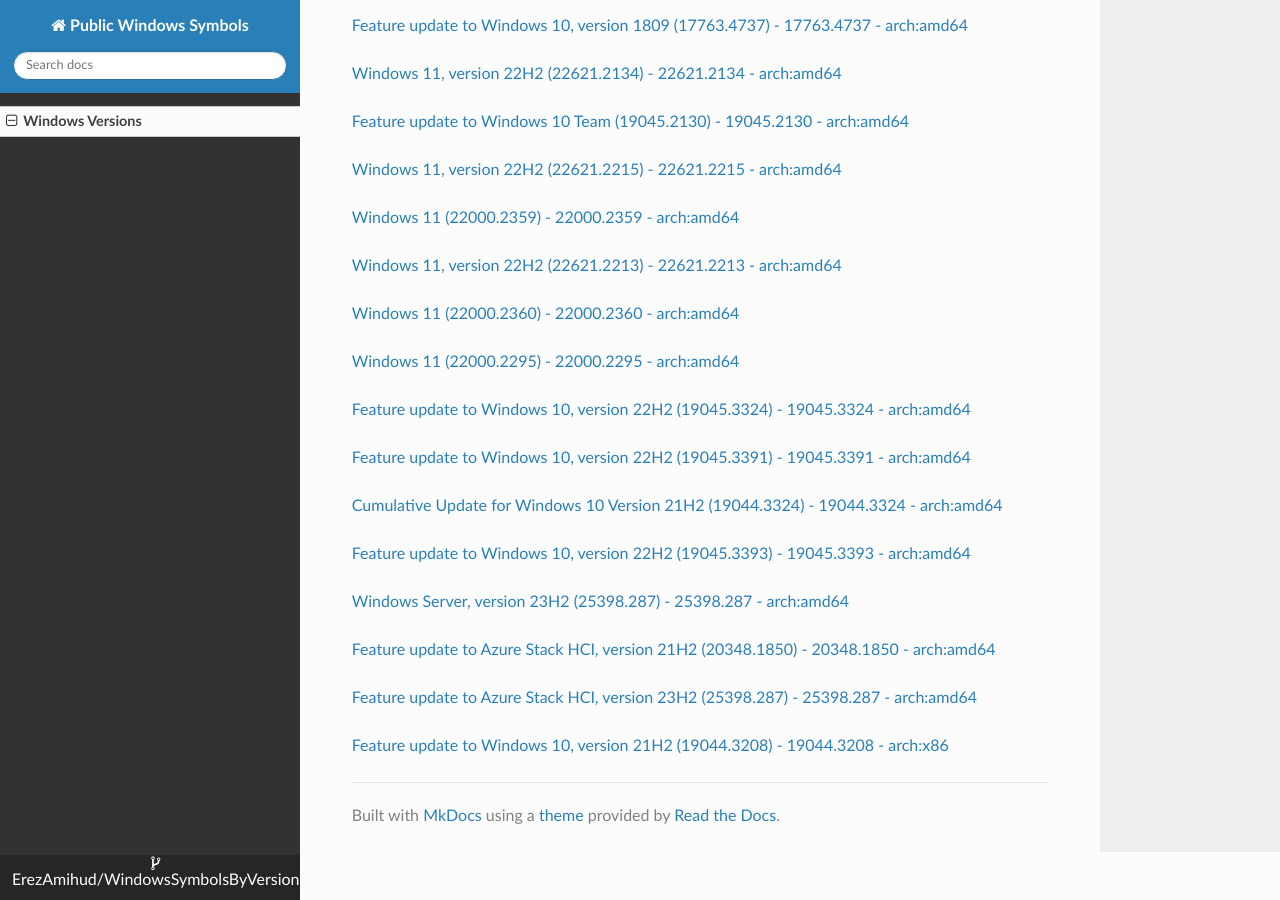
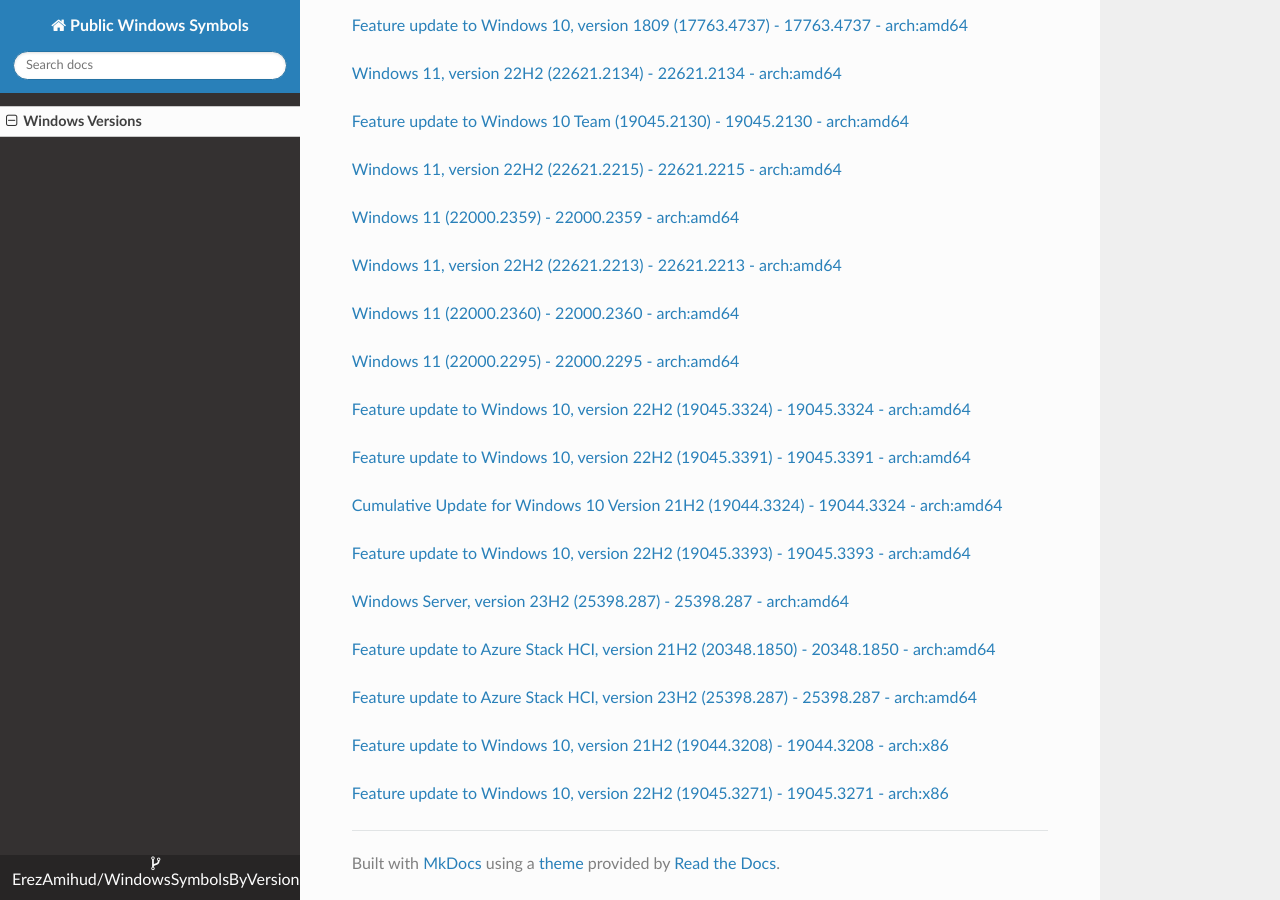
Before and after one commit to ErezAmihud/WindowsSymbolsByVersion, an MkDocs documentation site: the page built from docs/index.md, in a window 1280 px wide and 900 px high, scrolled down 26669 px. Built offline with MkDocs 1.6.1, drawn with Linux system fonts in a browser that asks for light colours; nearby versions of some CDN libraries.

Commit message:
Automated commit, add manifest for 0c9c86d9-03ef-437a-bf38-195ca6bda7ef

```diff
--- a/docs/index.md
+++ b/docs/index.md
@@ -1519,3 +1519,6 @@
 
 
 [Feature update to Windows 10, version 21H2 (19044.3208) - 19044.3208 - arch:x86](https://github.com/ErezAmihud/WindowsSymbolsByVersion/blob/main/manifests/f333dbeb-1ef5-4661-a413-76f0d2e7a432.manifest)
+
+
+[Feature update to Windows 10, version 22H2 (19045.3271) - 19045.3271 - arch:x86](https://github.com/ErezAmihud/WindowsSymbolsByVersion/blob/main/manifests/0c9c86d9-03ef-437a-bf38-195ca6bda7ef.manifest)
```
Also changed, not shown: process_builds.json (+1 -1 lines), 1 other file.
